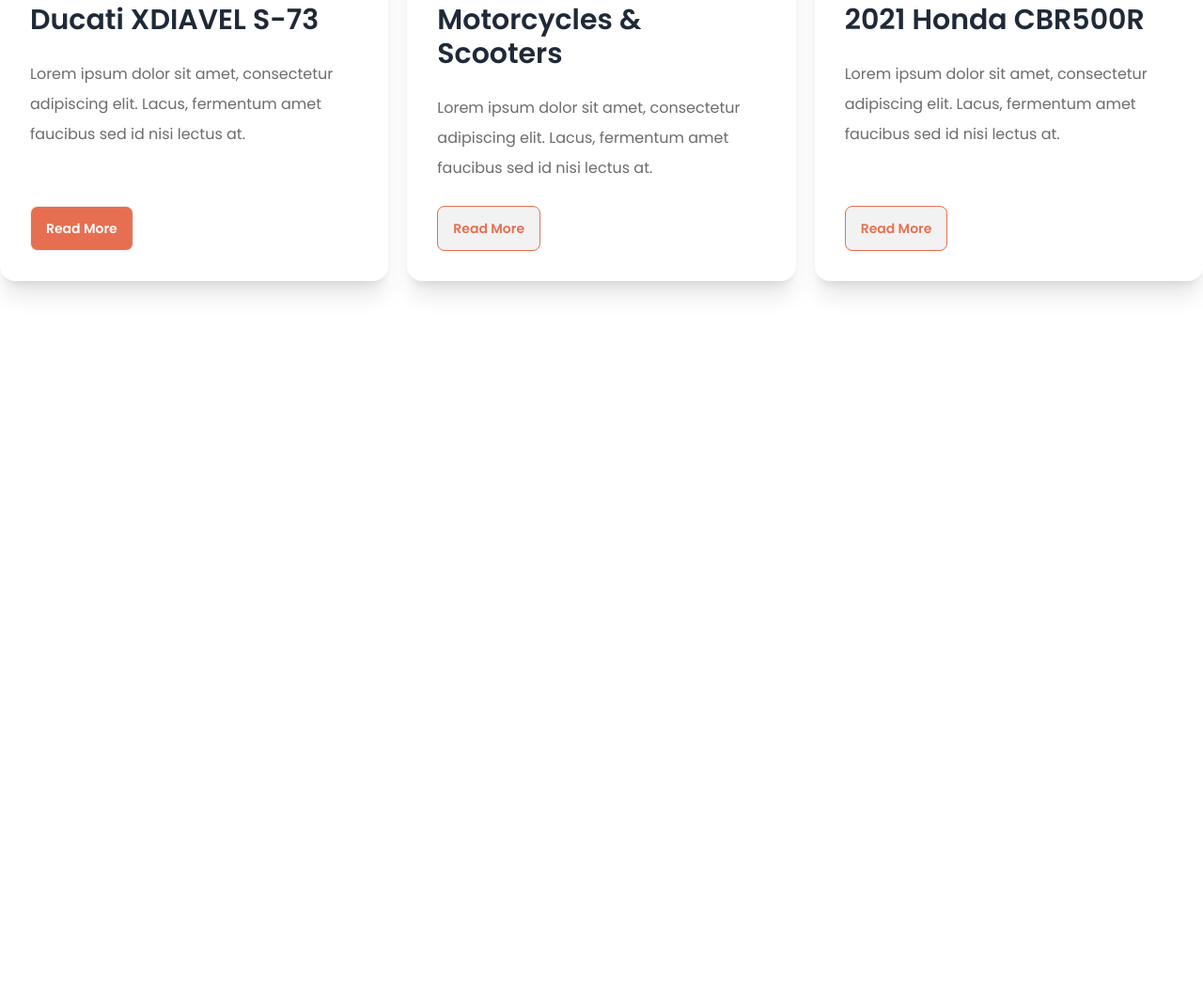
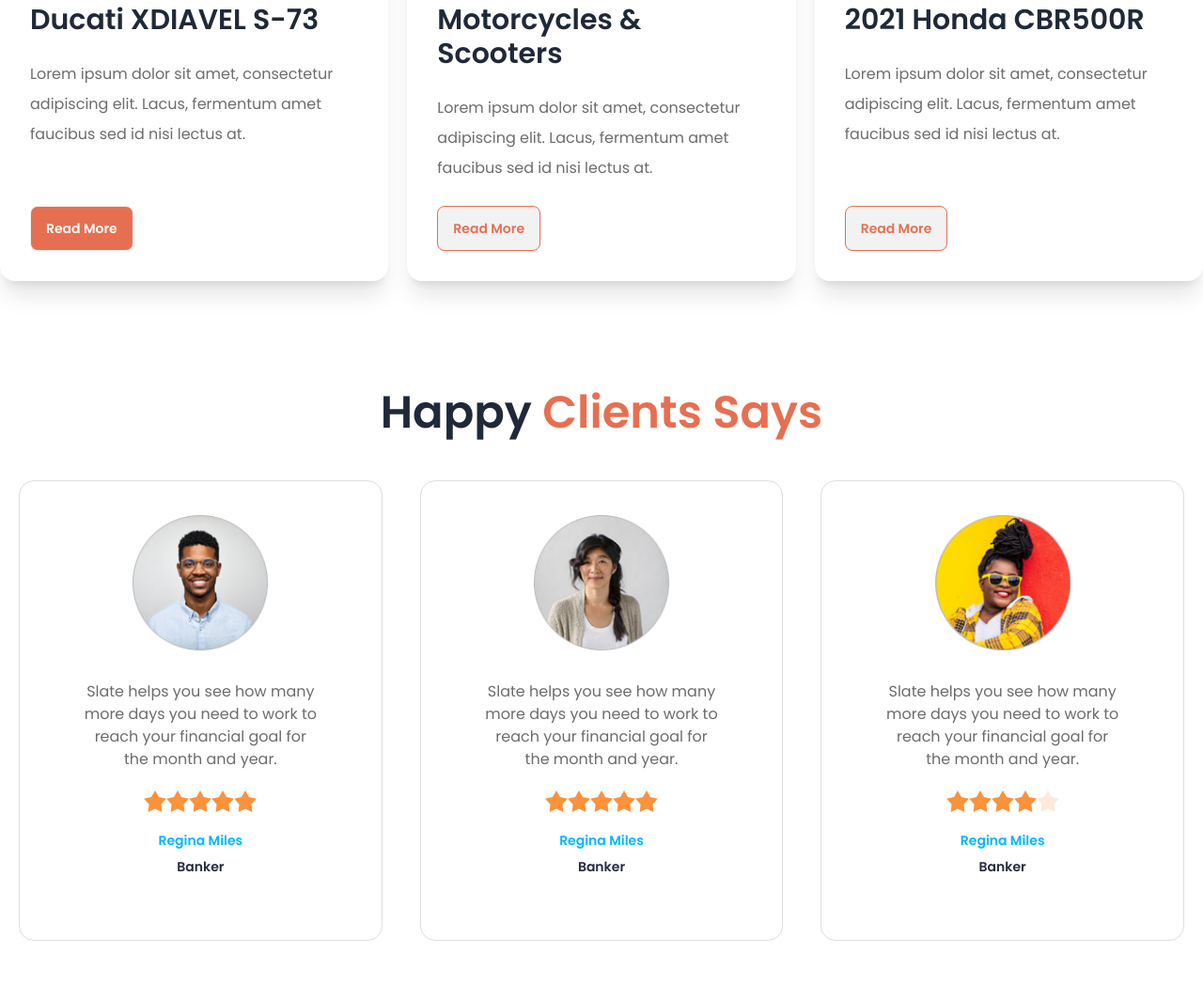
Before and after one commit to AkashAhmedSumon/Biker_Zone, a plain HTML site: page index.html in a window 1280 px wide. Shown: the part 1099-2164 px from the top of the page at 94% size. Before the commit the page ends 1494 px from the top, so only its background shows below. Drawn offline with nearby package versions, Linux system fonts and the light colour scheme.

Commit message:
client happy section complete

```diff
--- a/index.html
+++ b/index.html
@@ -220,6 +220,100 @@
                   </div>
             </div>
          </section>
+         <!-- happy clients section -->
+          <section class="p-5 md:pb-16">
+            <h3 class="text-3xl lg:text-5xl font-semibold text-center capitalize mb-5 md:mb-12">Happy <span class="text-bike-primary">clients says</span></h3>
+
+            <!-- card 1 -->
+             <div class="grid grid-cols-1 md:grid-cols-2 lg:grid-cols-3 gap-10">
+              <div class="card bg-base-100 p-9 border border-[#DEDEDE]">
+                <figure>
+                  <img class="w-36"
+                    src="images/others/user-1.png"
+                    alt="user" />
+                </figure>
+                <div class="card-body space-y-3">
+                  <p class="text-[#6C6C6C] font-normal leading-6 text-center">Slate helps you see how
+                    many more days you need
+                    to work to reach your financial
+                    goal for the month and year.</p>
+                    <!-- rating part -->
+                    <div class="rating justify-center">
+                      <input type="radio" name="rating-2" class="mask mask-star-2 bg-orange-400" />
+                      <input
+                        type="radio"
+                        name="rating-2"
+                        class="mask mask-star-2 bg-orange-400" />
+                        <input type="radio" name="rating-2" class="mask mask-star-2 bg-orange-400" />
+                        <input type="radio" name="rating-2" class="mask mask-star-2 bg-orange-400" checked="checked" />
+                      <input type="radio" name="rating-2" class="mask mask-star-2 bg-orange-400" />
+                    </div>
+                  <div class="text-center space-y-2">
+                    <h4 class="text-sm font-semibold capitalize text-info">regina miles</h4>
+                    <p class="text-[#252B42] text-sm font-semibold">Banker</p>
+                  </div>
+                </div>
+              </div>
+              <!-- second card -->
+              <div class="card bg-base-100 p-9 border border-[#DEDEDE]">
+                <figure>
+                  <img class="w-36"
+                    src="images/others/user-2.png"
+                    alt="user" />
+                </figure>
+                <div class="card-body space-y-3">
+                  <p class="text-[#6C6C6C] font-normal leading-6 text-center">Slate helps you see how
+                    many more days you need
+                    to work to reach your financial
+                    goal for the month and year.</p>
+                    <!-- rating part -->
+                    <div class="rating justify-center">
+                      <input type="radio" name="rating-2" class="mask mask-star-2 bg-orange-400" />
+                      <input
+                        type="radio"
+                        name="rating-2"
+                        class="mask mask-star-2 bg-orange-400" />
+                        <input type="radio" name="rating-2" class="mask mask-star-2 bg-orange-400" />
+                        <input type="radio" name="rating-2" class="mask mask-star-2 bg-orange-400" checked="checked" />
+                      <input type="radio" name="rating-2" class="mask mask-star-2 bg-orange-400" />
+                    </div>
+                  <div class="text-center space-y-2">
+                    <h4 class="text-sm font-semibold capitalize text-info">regina miles</h4>
+                    <p class="text-[#252B42] text-sm font-semibold">Banker</p>
+                  </div>
+                </div>
+              </div>
+              <!-- third card -->
+              <div class="card bg-base-100 p-9 border border-[#DEDEDE]">
+                <figure>
+                  <img class="w-36"
+                    src="images/others/user-3.png"
+                    alt="user" />
+                </figure>
+                <div class="card-body space-y-3">
+                  <p class="text-[#6C6C6C] font-normal leading-6 text-center">Slate helps you see how
+                    many more days you need
+                    to work to reach your financial
+                    goal for the month and year.</p>
+                    <!-- rating part -->
+                    <div class="rating justify-center">
+                      <input type="radio" name="rating-2" class="mask mask-star-2 bg-orange-400" />
+                      <input
+                        type="radio"
+                        name="rating-2"
+                        class="mask mask-star-2 bg-orange-400" />
+                        <input type="radio" name="rating-2" class="mask mask-star-2 bg-orange-400" />
+                        <input type="radio" name="rating-2" class="mask mask-star-2 bg-orange-400" checked="checked" />
+                      <input type="radio" name="rating-2" class="mask mask-star-2 bg-orange-400" />
+                    </div>
+                  <div class="text-center space-y-2">
+                    <h4 class="text-sm font-semibold capitalize text-info">regina miles</h4>
+                    <p class="text-[#252B42] text-sm font-semibold">Banker</p>
+                  </div>
+                </div>
+              </div>
+             </div>
+          </section>
     </main>
     <footer></footer>
 </body>
```
